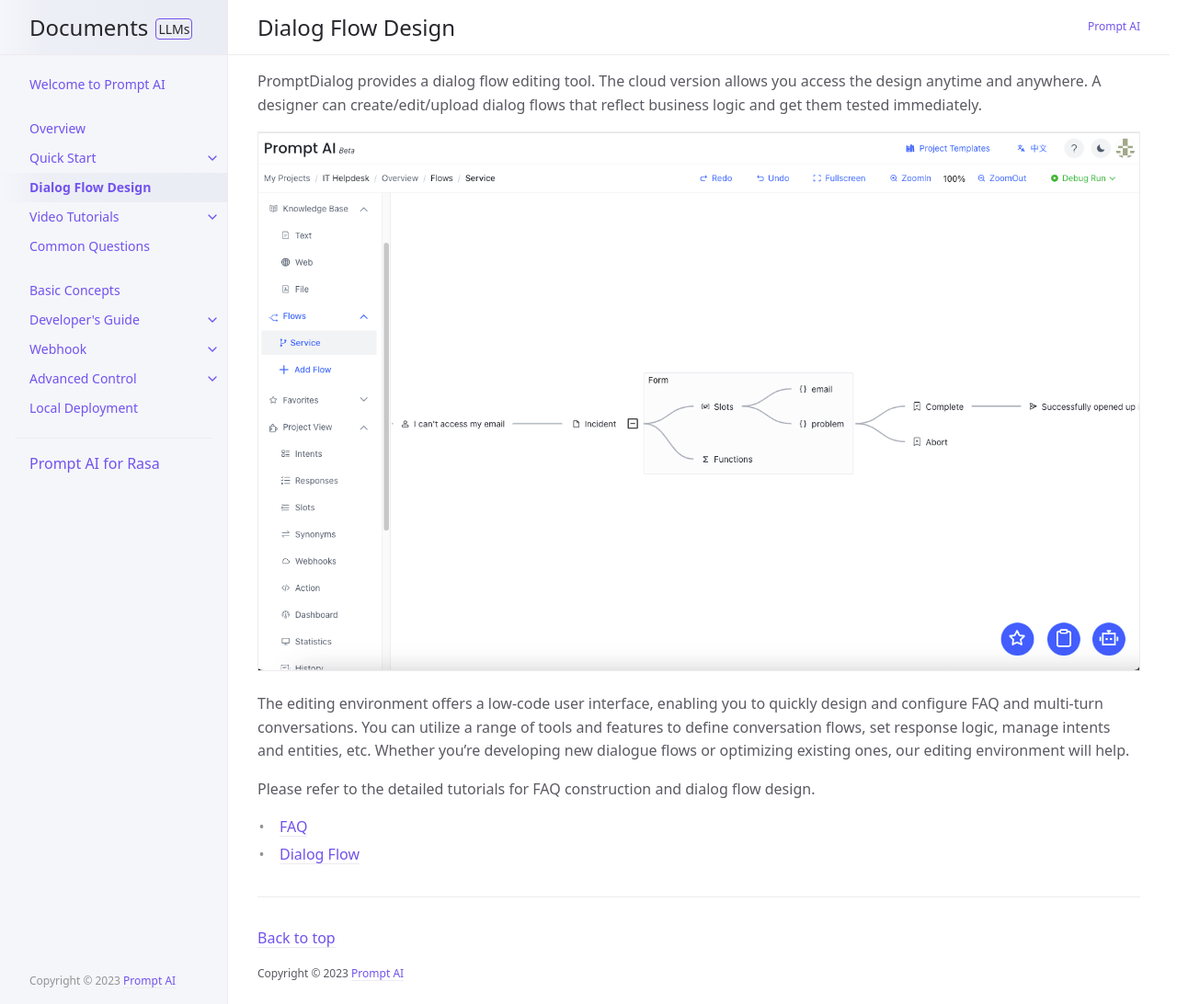
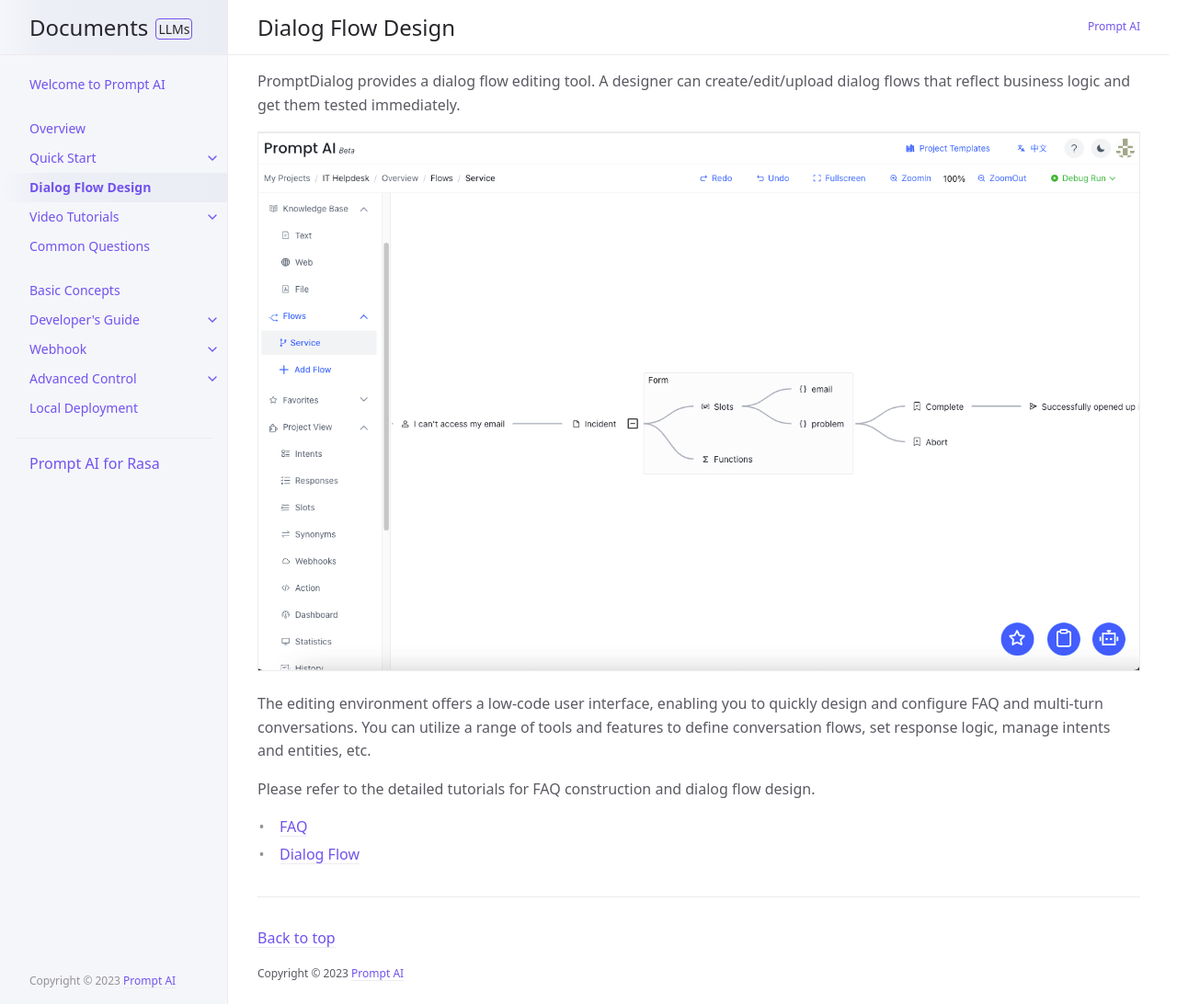
Before and after one commit to ws-cd/ws-cd.github.io, a Jekyll site: the page built from docs/cloud_design.md, in a window 1280 px wide and 1092 px high. Shown: the whole window at 92% size. Built offline with Jekyll 4.4.1, drawn with Linux system fonts in a browser that asks for light colours.

Commit message:
Update cloud_design.md

```diff
--- a/docs/cloud_design.md
+++ b/docs/cloud_design.md
@@ -7,11 +7,11 @@ has_children: false
 # Dialog Flow Design
 {: .no_toc .header }
 
-PromptDialog provides a dialog flow editing tool.  The cloud version allows you access the design anytime and anywhere. A designer can create/edit/upload dialog flows that reflect business logic and get them tested immediately.
+PromptDialog provides a dialog flow editing tool. A designer can create/edit/upload dialog flows that reflect business logic and get them tested immediately.
 
 ![cloud_design.png](/assets/images/cloud_design/01-cloud_design.png)
 
-The editing environment offers a low-code user interface, enabling you to quickly design and configure FAQ and multi-turn conversations. You can utilize a range of tools and features to define conversation flows, set response logic, manage intents and entities, etc.  Whether you're developing new dialogue flows or optimizing existing ones, our editing environment will help.
+The editing environment offers a low-code user interface, enabling you to quickly design and configure FAQ and multi-turn conversations. You can utilize a range of tools and features to define conversation flows, set response logic, manage intents and entities, etc.
 
 <!-- Upon the completion of editing, PromptDialog allows you to deploy the model to run in your own environment. This provides you with greater flexibility and control, enabling customization and integration of the chatbot with your existing systems. You can run the model in a local environment, achieving faster response times and maintaining data privacy. -->
 
```
